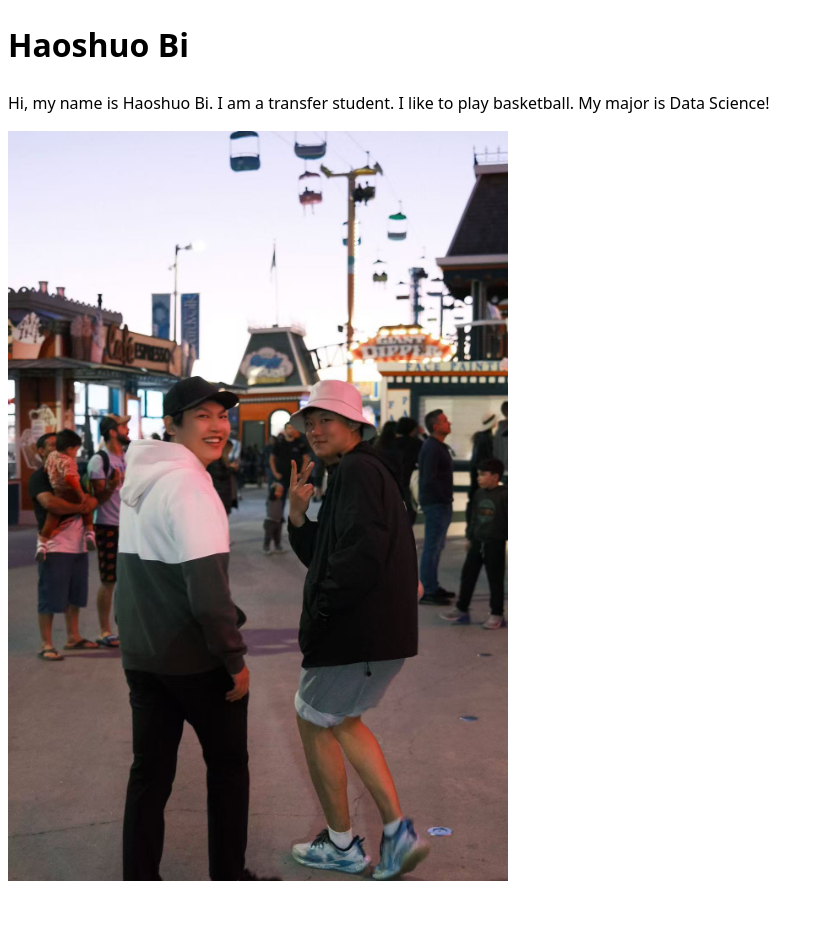
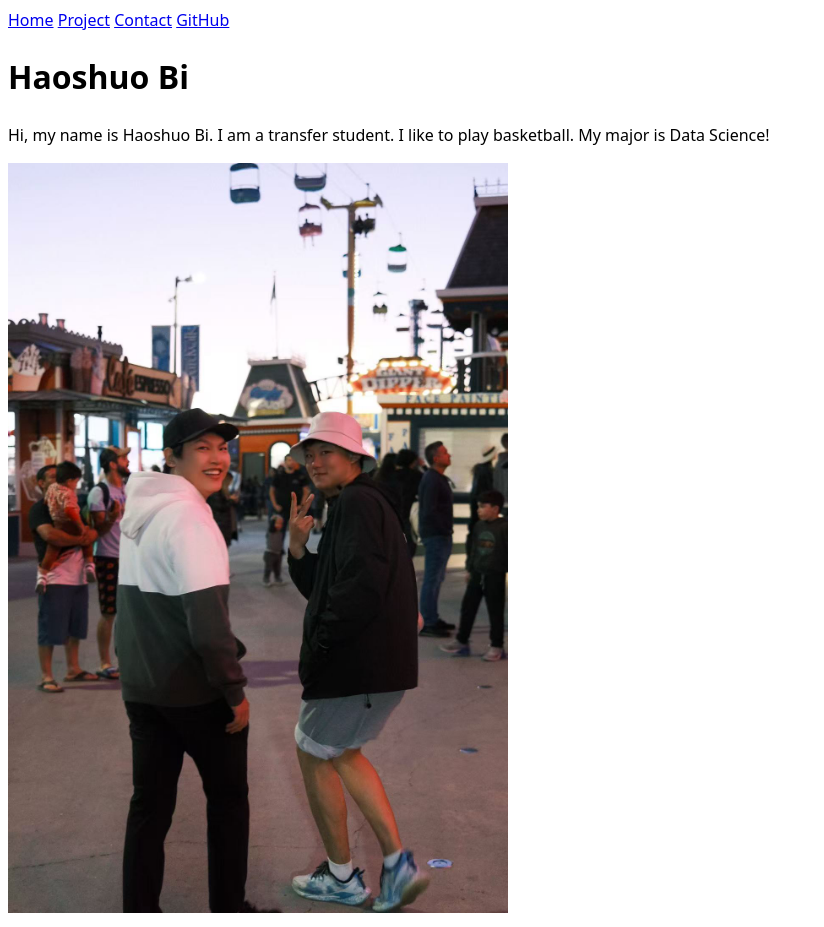
Before and after one commit to HaoshuoBi/portfolio, a plain HTML site: page index.html in a window 1280 px wide. Shown: the whole page, without its empty margins (0-824 px from the left). Before the commit the page ends 895 px from the top, so only its background shows below. Drawn offline with Linux system fonts and the light colour scheme.

Commit message:
update home index.html

```diff
--- a/index.html
+++ b/index.html
@@ -7,9 +7,14 @@
     <link rel="stylesheet" href="style.css">
 </head>
 <body>
+    <nav>
+        <a href="./">Home</a>
+        <a href="project/">Project</a>
+        <a href="contact/">Contact</a>
+        <a href="https://github.com/HaoshuoBi" target="_blank" rel="noopener">GitHub</a>
+    </nav>
     <h1>Haoshuo Bi</h1>
     <p>Hi, my name is Haoshuo Bi. I am a transfer student. I like to play basketball. My major is Data Science!</p>
     <img src="images/me.jpg" alt="This is my brother and me." width="500">
-
 </body>
 </html>
```
Also changed, not shown: contact/index.html (+1 -1 lines).
